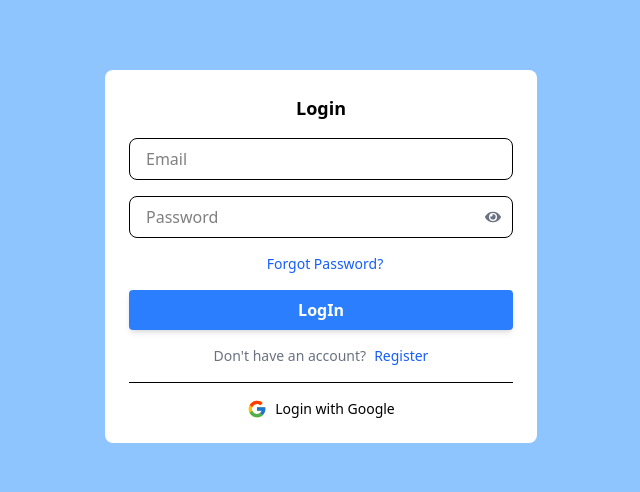
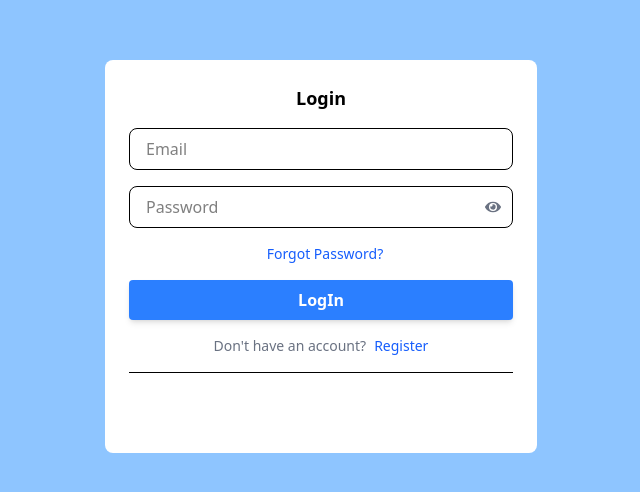
Before and after one commit to DilinaCP/Media-Gallery-Web-App, a Next.js app in the folder frontend/: page / in a window 1280 px wide. Shown: the part 144-636 px from the top of the page, without its empty margins (319-959 px from the left). Built offline with nearby package versions, Linux system fonts and the light colour scheme; no server answers.

Commit message:
feat: integrate Google Sign-In UI component in login page

```diff
--- a/frontend/package.json
+++ b/frontend/package.json
@@ -9,6 +9,8 @@
     "lint": "eslint"
   },
   "dependencies": {
+    "@react-oauth/google": "^0.12.2",
+    "axios": "^1.13.2",
     "file-saver": "^2.0.5",
     "jszip": "^3.10.1",
     "lucide-react": "^0.561.0",
--- a/frontend/src/app/auth/login/page.tsx
+++ b/frontend/src/app/auth/login/page.tsx
@@ -7,6 +7,8 @@ import { FaEye, FaEyeSlash } from "react-icons/fa";
 import Button from "@/app/components/common/Button";
 import { ApiError } from "@/app/lib/api";
 import { useAuth } from "@/app/hooks/useAuth";
+import { GoogleLogin } from "@react-oauth/google";
+import axios from "axios";
 
  const LoginForm = () => {
         const router = useRouter();
@@ -134,12 +136,35 @@ import { useAuth } from "@/app/hooks/useAuth";
                             </button>
                         </p>
                         <hr className='border- overflow-visible w-full'/>
-                        <button
-                            className="w-96 cursor-pointer flex items-center justify-center gap-2"
-                            type="button">
-                                <FcGoogle size={20} />
-                                <span className='text-sm'>Login with Google</span>
-                        </button>
+                        <GoogleLogin
+                            onSuccess={async (res) => {
+                                try {
+                                    const { data } = await axios.post(
+                                        "http://localhost:4000/api/auth/google",
+                                        { credential: res.credential }
+                                    );
+
+                                    const user = {
+                                        id: data._id,
+                                        name: data.name,
+                                        email: data.email,
+                                        role: data.role || 'user',
+                                    };
+
+                                    localStorage.setItem("token", data.token);
+                                    localStorage.setItem("user", JSON.stringify(user));
+
+                                    router.push('/dashboard');
+                                } catch (error) {
+                                    console.error("Google login error:", error);
+                                    setApiError("Google authentication failed. Please try again.");
+                                }
+                            }}
+                            onError={() => {
+                                console.log("Login Failed");
+                                setApiError("Google authentication failed. Please try again.");
+                            }}
+                        />
                     </form>
                 </div>
             </div>
--- a/frontend/src/app/layout.tsx
+++ b/frontend/src/app/layout.tsx
@@ -1,6 +1,7 @@
 import type { Metadata } from "next";
 import { Geist, Geist_Mono } from "next/font/google";
 import "./globals.css";
+import { Providers } from "./providers";
 
 const geistSans = Geist({
   variable: "--font-geist-sans",
@@ -27,7 +28,7 @@ export default function RootLayout({
       <body
         className={`${geistSans.variable} ${geistMono.variable} antialiased`}
       >
-        {children}
+        <Providers>{children}</Providers>
       </body>
     </html>
   );
--- /dev/null
+++ b/frontend/src/app/providers.tsx
@@ -0,0 +1,11 @@
+"use client";
+
+import { GoogleOAuthProvider } from "@react-oauth/google";
+
+export function Providers({ children }: { children: React.ReactNode }) {
+  return (
+    <GoogleOAuthProvider clientId={process.env.NEXT_PUBLIC_GOOGLE_CLIENT_ID || ""}>
+      {children}
+    </GoogleOAuthProvider>
+  );
+}
```
Also changed, not shown: 1 other file (tests, documents, lock files or other folders).
